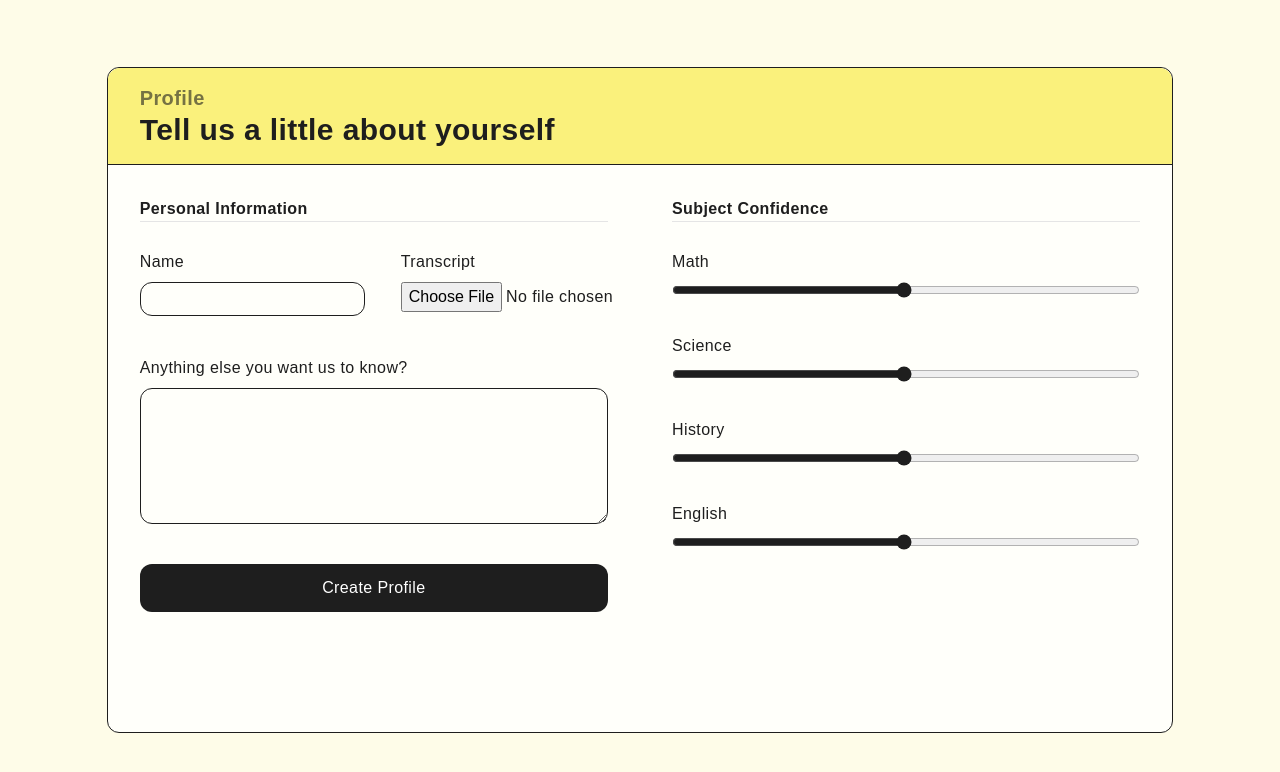
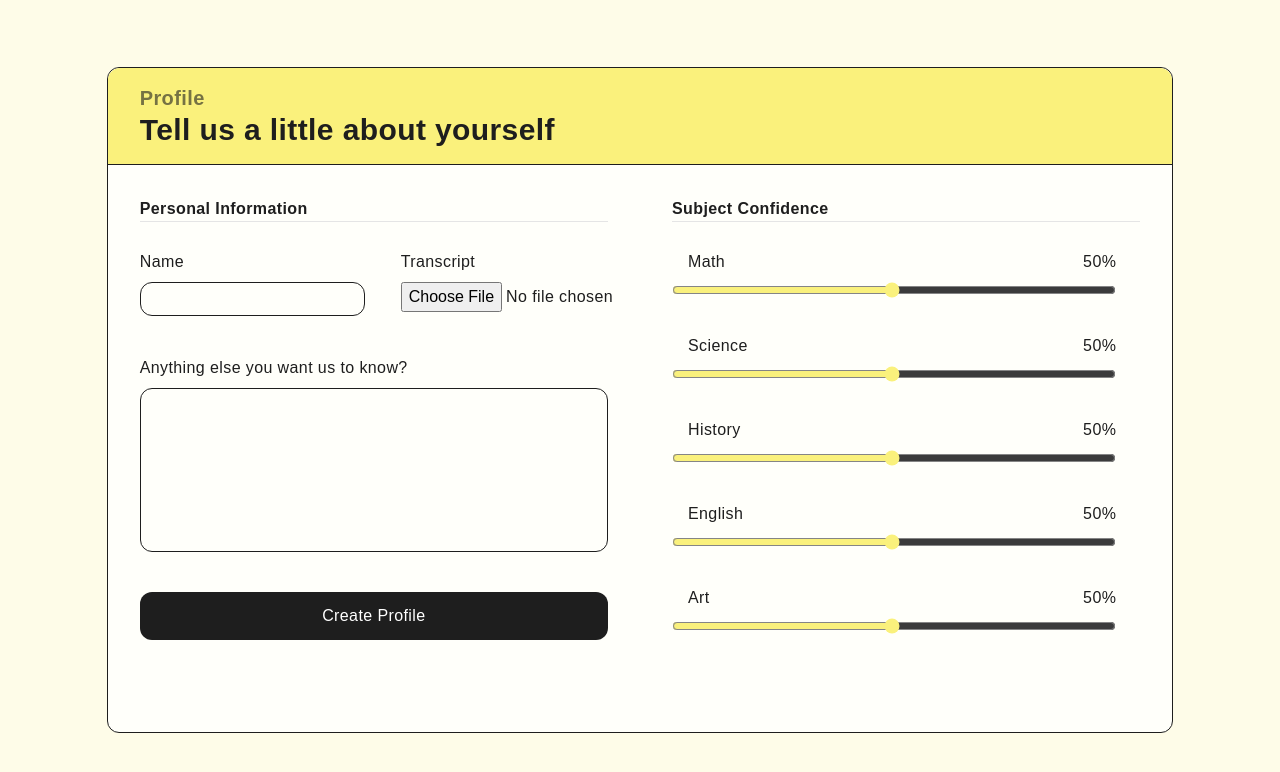
Before and after one commit to davidgamingvn/dubhacks, a Next.js app in the folder frontend/: page /profile in a window 1280 px wide. Shown: the top 772 px of the page. Built offline with nearby package versions, Linux system fonts and the light colour scheme; no server answers; a web font is replaced by a local one.

Commit message:
Added beta functionality for profile page

```diff
--- a/frontend/package.json
+++ b/frontend/package.json
@@ -28,7 +28,8 @@
     "react-dom": "^18.3.1",
     "tailwind-merge": "^2.5.3",
     "tailwindcss-animate": "^1.0.7",
-    "zod": "^3.23.3"
+    "zod": "^3.23.3",
+    "zustand": "^5.0.0-rc.2"
   },
   "devDependencies": {
     "@types/eslint": "^8.56.10",
--- /dev/null
+++ b/frontend/src/app/profile/ConfidenceSlider.tsx
@@ -0,0 +1,20 @@
+export default function ConfidenceSlider({ subject, value, change_handler }) {
+  return (
+    <div className="flex w-full flex-col gap-2">
+      <div className="flex w-full justify-between pl-4">
+        <label className="capitalize">{subject}</label>
+        <p>{value}%</p>
+      </div>
+      <input
+        type="range"
+        min="1"
+        max="100"
+        name="science"
+        className="w-full accent-[#FAF17C]"
+        subject={subject}
+        value={value}
+        onChange={change_handler}
+      ></input>
+    </div>
+  );
+}
--- a/frontend/src/app/profile/page.tsx
+++ b/frontend/src/app/profile/page.tsx
@@ -1,5 +1,9 @@
+"use client";
 import React from "react";
 import { Afacad } from "next/font/google";
+import ConfidenceSlider from "./confidenceSlider";
+import { useUser } from "@auth0/nextjs-auth0/client";
+import { useState } from "react";
 
 export const afacad = Afacad({
   subsets: ["latin"],
@@ -8,8 +12,56 @@ export const afacad = Afacad({
 });
 
 export default function ProfileCreator() {
+  const [name, setName] = useState("");
+  const [miscText, setMiscText] = useState("");
+  const { user } = useUser();
+
+  const [confidences, setConfidences] = useState({
+    math: 50,
+    science: 50,
+    history: 50,
+    english: 50,
+    art: 50,
+    "Physical Education": 50,
+    music: 50,
+  });
+
+  async function handleSubmit(event) {
+    event.target.preventDefault();
+    console.log("Hello");
+    const response = await fetch(
+      `http://localhost:400/api/profile/create/${user?.sub}`,
+      {
+        method: "POST",
+        body: JSON.stringify({
+          name: name,
+          subjectRatings: confidences,
+          constraints: {
+            name: "Lunch",
+            days: [0, 1, 2, 3, 4, 5, 6],
+            from: "12:00",
+            to: "13:00",
+          },
+        }),
+      },
+    );
+    const data = await response.json();
+    console.log(data);
+  }
+
+  function handleSliderChange(event) {
+    console.log(confidences);
+    setConfidences((prev) => {
+      const new_obj = {
+        ...prev,
+        [event.target.attributes.subject.value]: parseInt(event.target.value),
+      };
+      return new_obj;
+    });
+  }
+
   return (
-    <main className="flex h-[100vh] w-[100vw] items-center justify-center bg-[#FEFCE8]">
+    <main className="flex h-[100vh] w-[100vw] items-center justify-center overflow-hidden bg-[#FEFCE8]">
       <section className="flex size-10/12 flex-col rounded-xl border border-[#1E1E1E] bg-[#FFFFFA] tracking-wide text-[#1E1E1E]">
         <section className="w-full rounded-tl-xl rounded-tr-xl border-b border-[#1E1E1E] bg-[#FAF17C] px-[2em] py-[1em]">
           <h2 className="text-xl font-semibold opacity-60">Profile</h2>
@@ -21,24 +73,38 @@ export default function ProfileCreator() {
           <section className="h-full w-1/2 p-[2em] py-[2em]">
             <h3 className="font-semibold">Personal Information</h3>
             <hr></hr>
-            <form className="mt-7 flex h-full w-full flex-col gap-10">
+            <form
+              className="mt-7 flex h-full w-full flex-col gap-10"
+              onSubmit={handleSubmit}
+            >
               <div className="flex gap-9">
                 <div className="flex w-1/2 flex-col gap-2">
                   <label>Name</label>
                   <input
                     type="text"
                     name="name"
+                    value={name}
+                    onChange={({ target }) => setName(target.value)}
                     className="h-15 rounded-xl border border-[#1E1E1E] bg-[#FFFFFA] p-1 px-2 active:bg-[#FFFFFA]"
+                    required
                   ></input>
                 </div>
                 <div className="flex flex-col gap-2">
                   <label>Transcript</label>
-                  <input type="file" className="h-15 border-[#1E1E1E]"></input>
+                  <input
+                    type="file"
+                    className="h-15 border-[#1E1E1E]"
+                    required
+                  ></input>
                 </div>
               </div>
               <div className="flex h-1/3 flex-col gap-2">
                 <label>Anything else you want us to know?</label>
-                <textarea className="h-full w-full rounded-xl border border-[#1E1E1E] bg-[#FFFFFA] p-3"></textarea>
+                <textarea
+                  className="h-full w-full resize-none rounded-xl border border-[#1E1E1E] bg-[#FFFFFA] p-3"
+                  value={miscText}
+                  onChange={({ target }) => setMiscText(target.value)}
+                ></textarea>
               </div>
               <div className="flex h-1/3 flex-col gap-2">
                 <button className="rounded-xl bg-[#1E1E1E] py-3 text-white hover:bg-[#575757]">
@@ -50,48 +116,43 @@ export default function ProfileCreator() {
           <section className="h-full w-1/2 px-[2em] py-[1em] pt-[2em]">
             <h3 className="font-semibold">Subject Confidence</h3>
             <hr></hr>
-            <form className="mt-7 flex h-full w-full flex-col gap-10">
+            <form className="mt-7 flex h-[70%] w-full flex-col gap-10 overflow-y-scroll pr-6">
               <div className="flex w-full flex-col gap-9">
-                <div className="flex w-full flex-col gap-2">
-                  <label>Math</label>
-                  <input
-                    type="range"
-                    min="1"
-                    max="100"
-                    name="name"
-                    className="w-full accent-[#1E1E1E]"
-                  ></input>
-                </div>
-                <div className="flex w-full flex-col gap-2">
-                  <label>Science</label>
-                  <input
-                    type="range"
-                    min="1"
-                    max="100"
-                    name="name"
-                    className="w-full accent-[#1E1E1E]"
-                  ></input>
-                </div>
-                <div className="flex w-full flex-col gap-2">
-                  <label>History</label>
-                  <input
-                    type="range"
-                    min="1"
-                    max="100"
-                    name="name"
-                    className="w-full accent-[#1E1E1E]"
-                  ></input>
-                </div>
-                <div className="flex w-full flex-col gap-2">
-                  <label>English</label>
-                  <input
-                    type="range"
-                    min="1"
-                    max="100"
-                    name="name"
-                    className="w-full accent-[#1E1E1E]"
-                  ></input>
-                </div>
+                <ConfidenceSlider
+                  subject="math"
+                  value={confidences.math}
+                  change_handler={handleSliderChange}
+                />
+                <ConfidenceSlider
+                  subject="science"
+                  value={confidences.science}
+                  change_handler={handleSliderChange}
+                />
+                <ConfidenceSlider
+                  subject="history"
+                  value={confidences.history}
+                  change_handler={handleSliderChange}
+                />
+                <ConfidenceSlider
+                  subject="english"
+                  value={confidences.english}
+                  change_handler={handleSliderChange}
+                />
+                <ConfidenceSlider
+                  subject="art"
+                  value={confidences.art}
+                  change_handler={handleSliderChange}
+                />
+                <ConfidenceSlider
+                  subject="Physical Education"
+                  value={confidences["Physical Education"]}
+                  change_handler={handleSliderChange}
+                />
+                <ConfidenceSlider
+                  subject="music"
+                  value={confidences.music}
+                  change_handler={handleSliderChange}
+                />
               </div>
             </form>
           </section>
```
Also changed, not shown: 1 other file (tests, documents, lock files or other folders).
